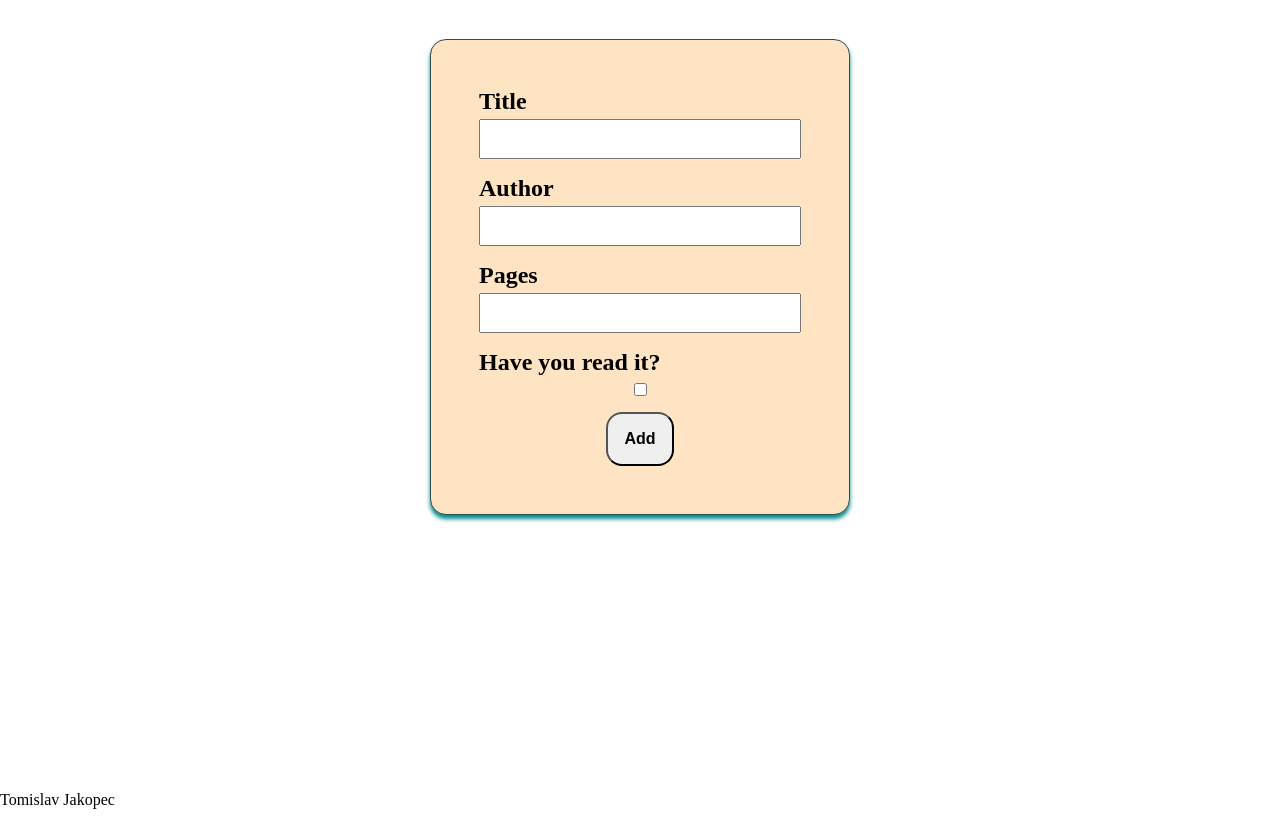
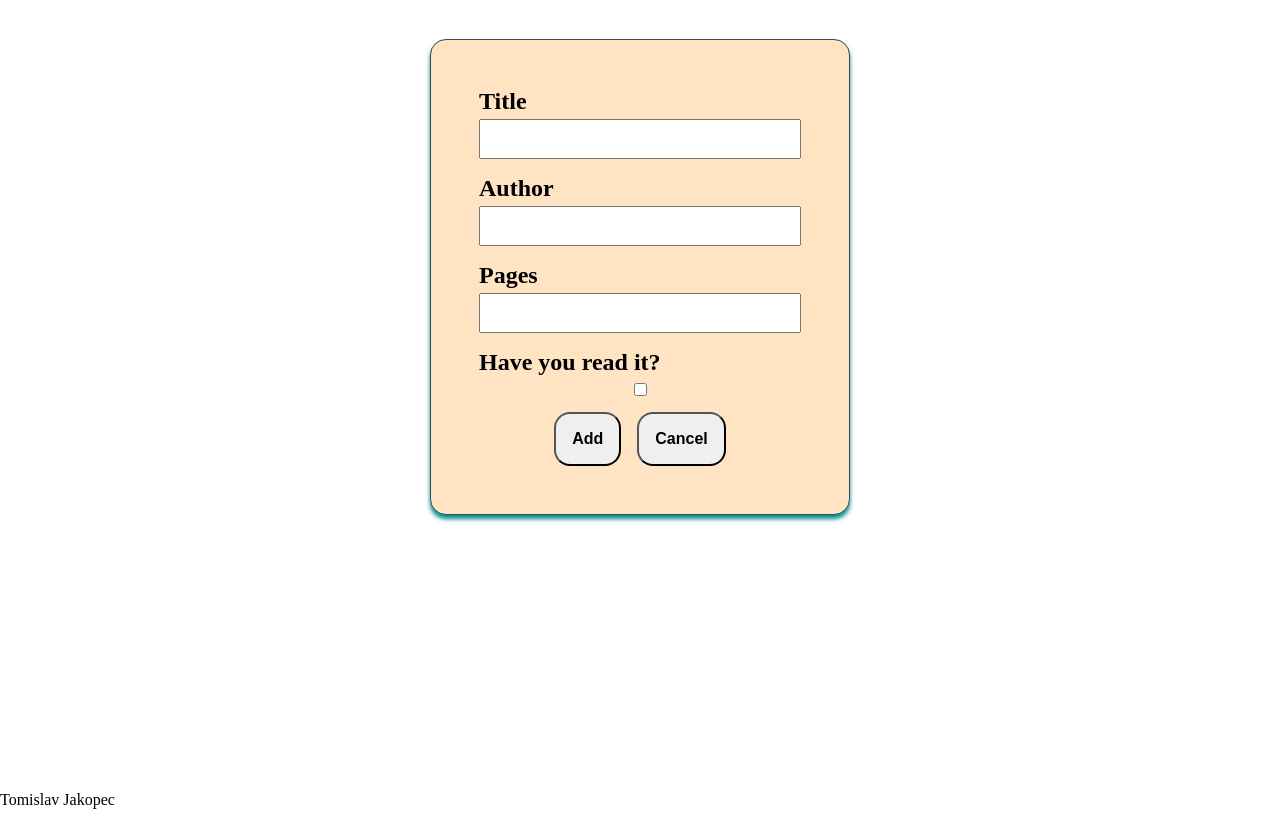
Before and after one commit to tojakopec/TOP-library, a plain HTML site: page index.html in a window 1280 px wide. Both pictures are taken after a click on the button "Add book". Shown: the part 105-928 px from the top of the page. Drawn offline with Linux system fonts and the light colour scheme.

Commit message:
Add cancel add book button.

```diff
--- a/index.html
+++ b/index.html
@@ -38,7 +38,16 @@
           <input type="number" id="pages" name="pages" min="1" />
           <label for="isRead">Have you read it?</label>
           <input type="checkbox" id="isRead" name="isRead" />
-          <button id="addToLibrary" type="submit">Add</button>
+          <div id="formButtons">
+            <button id="addToLibrary" type="submit">Add</button>
+            <button
+              id="cancelAddToLibrary"
+              type="button"
+              onclick="closeAddBookForm()"
+            >
+              Cancel
+            </button>
+          </div>
         </form>
       </div>
       <div id="books"></div>
--- a/style.css
+++ b/style.css
@@ -81,7 +81,13 @@ main {
   font-weight: 200;
 }
 
-#addToLibrary {
+#formButtons {
+  display: flex;
+  justify-content: center;
+  gap: 1em;
+}
+
+#formButtons button {
   width: fit-content;
   font-size: 1rem;
   font-weight: 700;
@@ -91,6 +97,6 @@ main {
   cursor: pointer;
 }
 
-#addToLibrary:hover {
+#formButtons button:hover {
   background-color: coral;
 }
```
